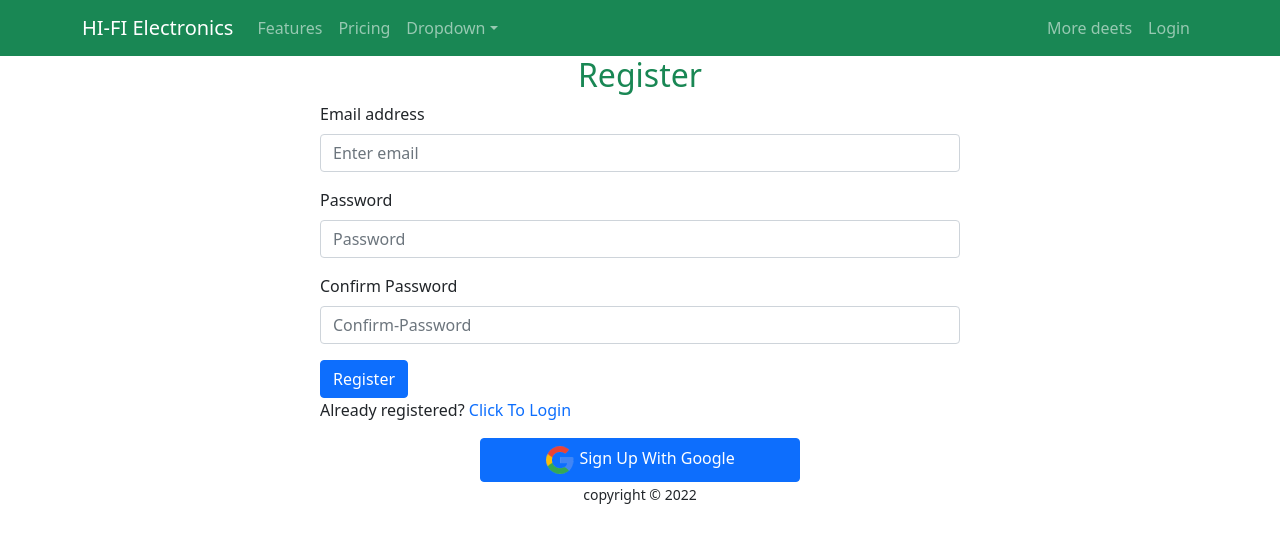
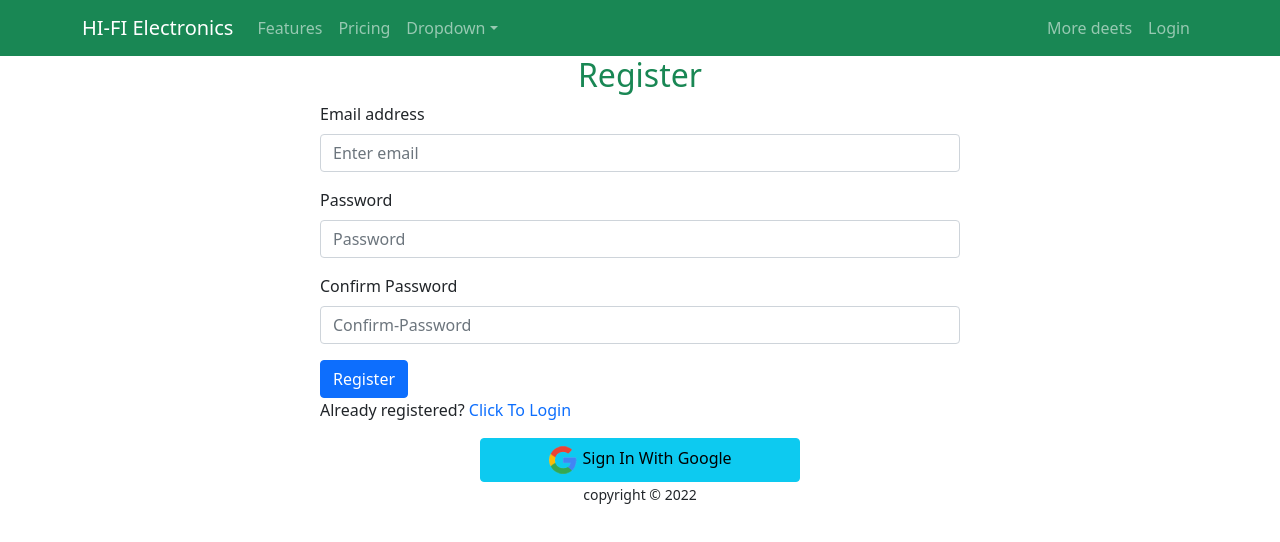
Before and after one commit to mamuntufayel/beginner-task-11, a React (Create React App) app: page /register in a window 1280 px wide. Shown: the top 542 px of the page. Built offline with nearby package versions, Linux system fonts and the light colour scheme.

Commit message:
regiter auth completed with react hook

```diff
--- a/src/Components/Pages/Login/Login.js
+++ b/src/Components/Pages/Login/Login.js
@@ -46,7 +46,7 @@ const Login = () => {
               {" "}
               <img src={google} alt="" />{" "}
             </span>{" "}
-            Sign Up With Google
+            Sign In With Google
           </button>
         </div>
       </Form>
--- a/src/Components/Pages/Products/Products.js
+++ b/src/Components/Pages/Products/Products.js
@@ -5,9 +5,9 @@ import Useproducts from "../../../Hook/Useproducts";
 const Products = () => {
   const [products] = Useproducts([]);
   return (
-    <div>
+    <div className="container">
       <h2 className="text-success text-center my-5">Our Goods</h2>
-      <div className="row">
+      <div className="row g-4">
         {products.slice(0, 6).map((product) => (
           <div key={product.id} className="col-lg-4">
             <div>
--- a/src/Components/Pages/Register/Register.js
+++ b/src/Components/Pages/Register/Register.js
@@ -1,20 +1,42 @@
-import React from "react";
+import React, { useState } from "react";
 import { Button, Form } from "react-bootstrap";
 import { Link } from "react-router-dom";
 import google from "../../../images/social/google.png";
+import { useCreateUserWithEmailAndPassword } from "react-firebase-hooks/auth";
+import auth from "../../../Firebase.init";
+const Register = () => {
+  const [createUserWithEmailAndPassword] =
+    useCreateUserWithEmailAndPassword(auth);
+  const [error, setError] = useState("");
 
-const Register = () => {
+  const handleToSubmit = (event) => {
+    event.preventDefault();
+    const name = event.target.email.value;
+    const password = event.target.password.value;
+    const ConfirmPassword = event.target.confirmPassword.value;
+    if (password !== ConfirmPassword) {
+      setError("Password didn't match!!!");
+      return;
+    }
+    if (password.length < 6) {
+      setError("Your Password is too small!!!");
+      return;
+    }
+    console.log(name, password, ConfirmPassword);
+    createUserWithEmailAndPassword(name, password);
+    event.target.reset("");
+  };
+
   return (
     <div>
       <h2 className="text-success text-center">Register</h2>
-      <Form className="w-50 mx-auto">
+      <Form onSubmit={handleToSubmit} className="w-50 mx-auto">
         <Form.Group className="mb-3" controlId="formBasicEmail">
           <Form.Label>Email address</Form.Label>
           <Form.Control
             type="email"
             name="email"
             placeholder="Enter email"
-            autoComplete="off"
             required
           />
         </Form.Group>
@@ -37,7 +59,7 @@ const Register = () => {
             required
           />
         </Form.Group>
-
+        <div className="text-danger">{error}</div>
         <Button variant="primary" type="submit">
           Register
         </Button>
@@ -51,12 +73,12 @@ const Register = () => {
           </span>
         </p>
         <div>
-          <button className="btn btn-primary d-block mx-auto w-50">
+          <button className="btn btn-info d-block mx-auto w-50">
             <span>
               {" "}
               <img src={google} alt="" />{" "}
             </span>{" "}
-            Sign Up With Google
+            Sign In With Google
           </button>
         </div>
       </Form>
```
Also changed, not shown: src/Firebase.init.js (renamed from Firebase.init.js).
